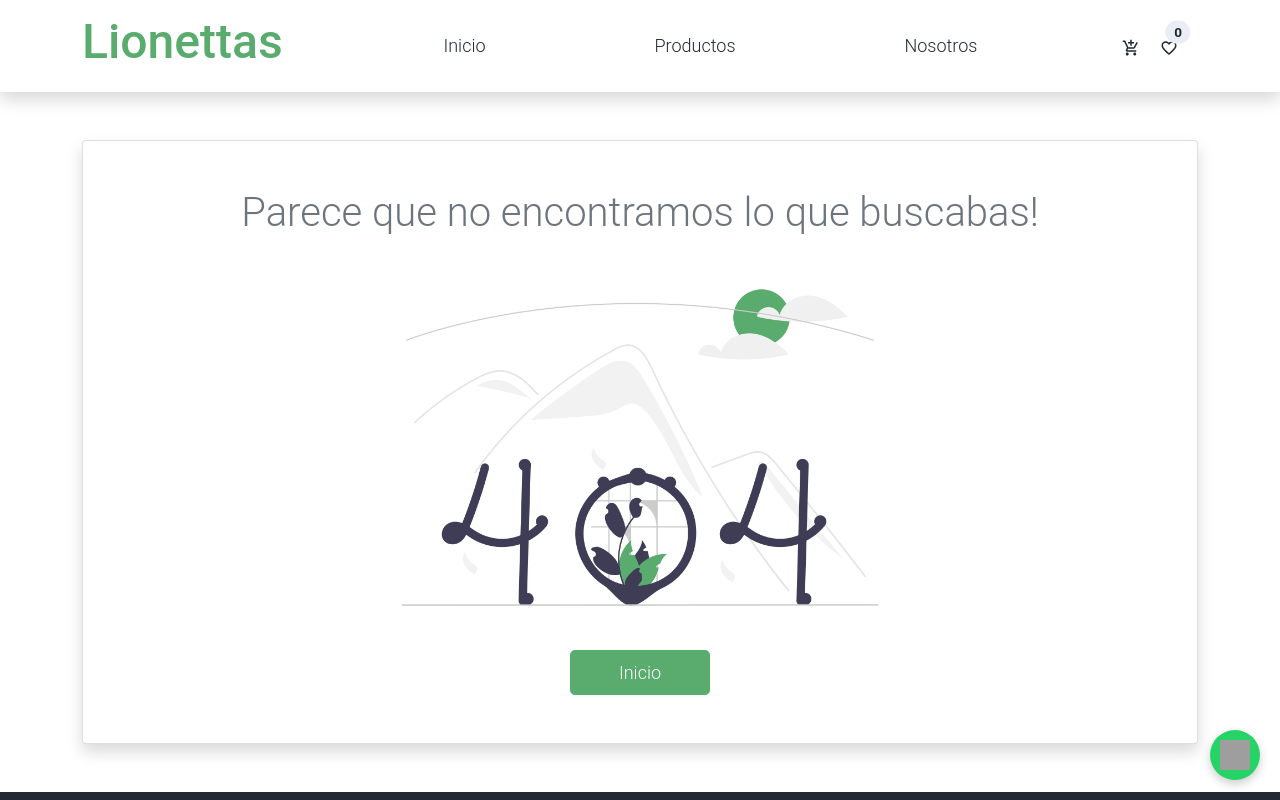
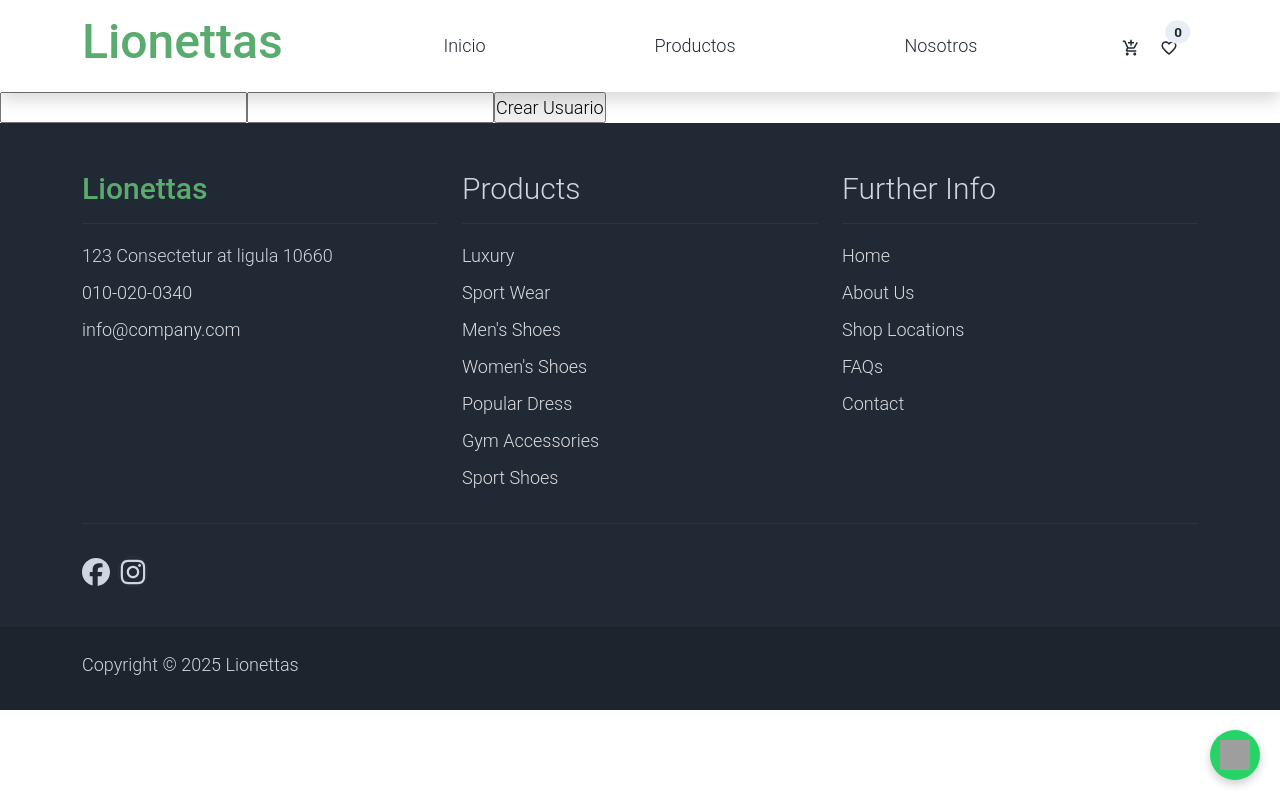
Before and after one commit to Allam9573/piedra-y-oro, a React (Vite) app: page /sign in a window 1280 px wide. Shown: the top 800 px of the page. Built offline with nearby package versions, Linux system fonts and the light colour scheme; grey boxes are pictures that could not be loaded.

Commit message:
formulario crear usuario

```diff
--- a/src/App.jsx
+++ b/src/App.jsx
@@ -21,6 +21,7 @@ import { ProductoEliminar } from "./components/productos/ProductoEliminar"
 import { useCart } from "./hooks/useCart"
 import { NuevaVenta } from "./components/ventas/NuevaVenta"
 import './assets/css/whatsapp-icon.css'
+import { Sign } from "./components/Sign"
 const App = () => {
 
   const { favorites, addFavorite, deleteItem } = useFavorites()
@@ -31,6 +32,7 @@ const App = () => {
       <Navbar quantity={cart.length} quantityFavorites={favorites.length} />
       <Routes>
         <Route path="/" element={<Home />} />
+        <Route path="/sign" element={<Sign />} />
         <Route path="/categorias/:nombre" element={<CategoriaProducto />} />
         {/* <Route path="/admin" element={<Admin />} /> */}
         {/* <Route path="/admin/categorias" element={<Categorias />} />
--- /dev/null
+++ b/src/components/Sign.jsx
@@ -0,0 +1,31 @@
+import axios from 'axios'
+import React from 'react'
+import { useState } from 'react'
+
+export const Sign = () => {
+    const [username, setUsername] = useState('')
+    const [password, setPassword] = useState('')
+
+    const api = usuario => {
+        return axios.post(`https://lionettas-backend.onrender.com/api/usuarios/`, usuario)
+    }
+    const OnSubmit = e => {
+        e.preventDefault()
+        const nuevoUsuario = {
+            username,
+            password
+        }
+        api(nuevoUsuario)
+            .then(() => console.log('guardado'))
+            .catch(error => console.log(error))
+    }
+    return (
+        <div>
+            <form onSubmit={OnSubmit}>
+                <input type="text" onChange={e => setUsername(e.target.value)} value={username} />
+                <input type="password" onChange={e => setPassword(e.target.value)} value={password} />
+                <input type="submit" value="Crear Usuario" />
+            </form>
+        </div>
+    )
+}
```
